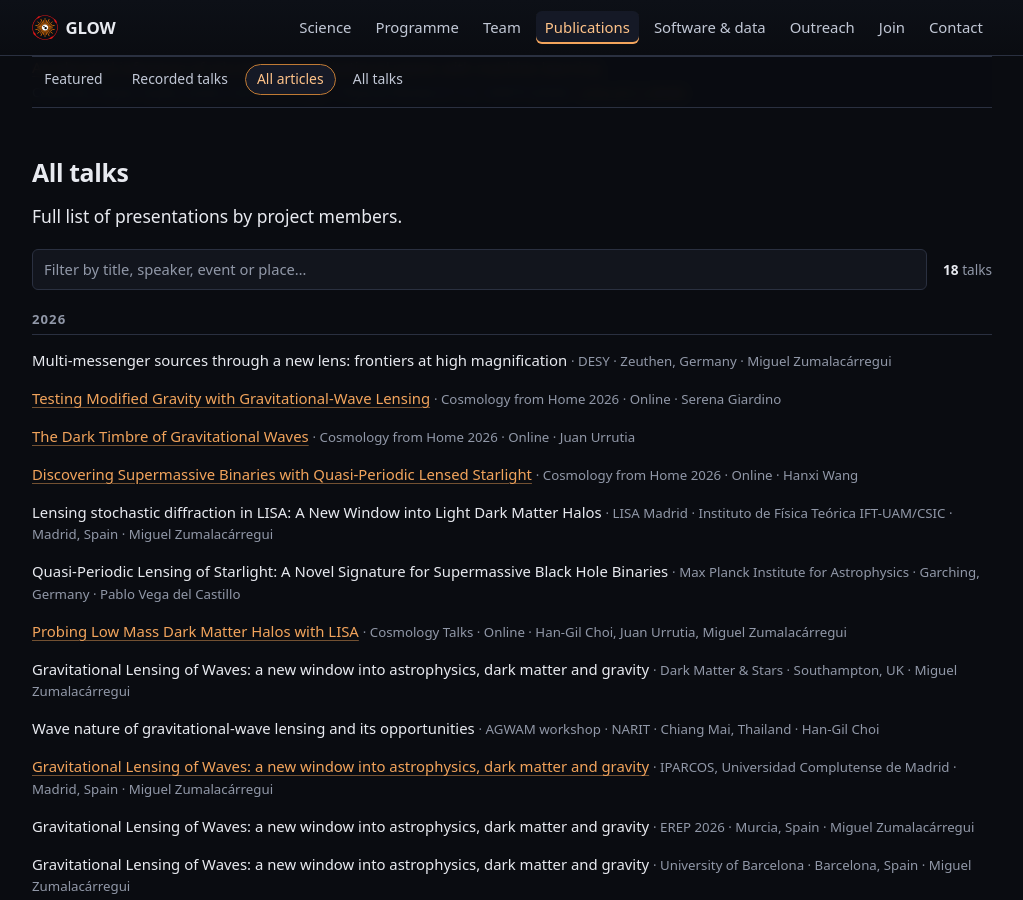
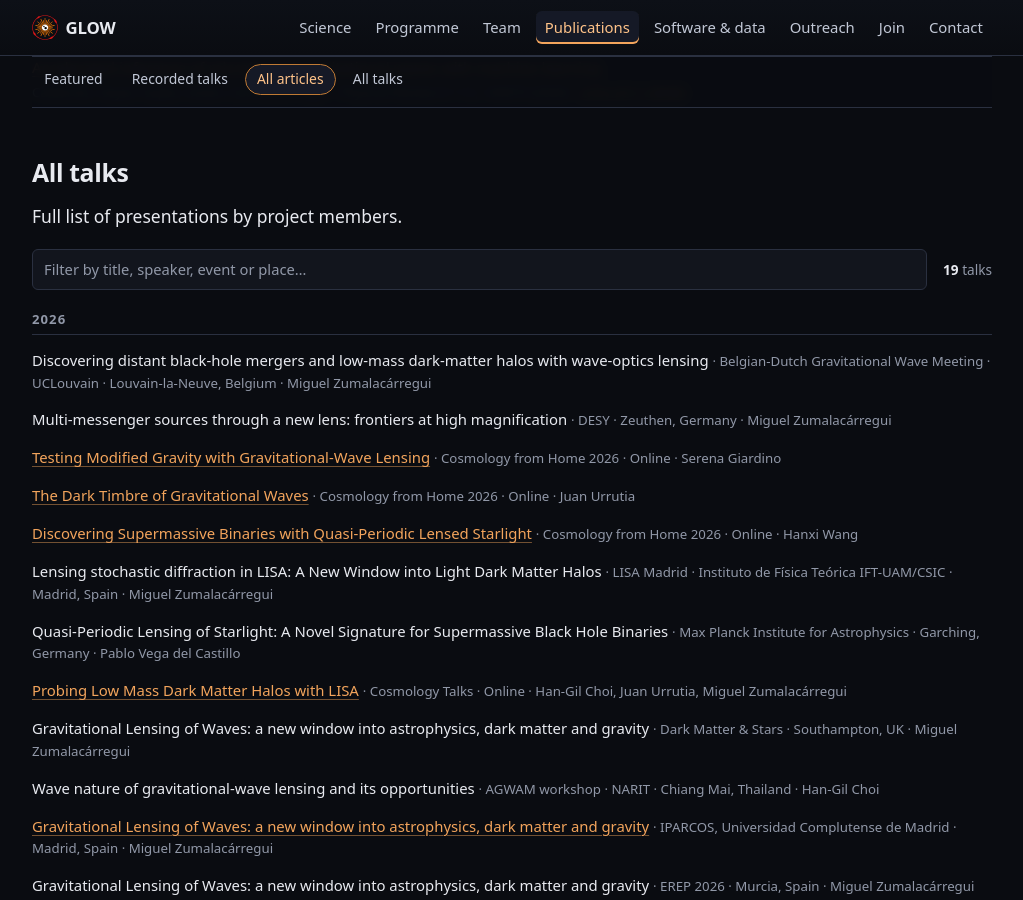
Before and after one commit to glow-astro/website, a Jekyll site: the page built from publications.html, in a window 1280 px wide and 900 px high, scrolled down 2677 px. Shown: the whole window, without its empty margins (128-1151 px from the left). Built offline with Jekyll 4.4.1, drawn with Linux system fonts in a browser that asks for light colours.

Commit message:
Add the Belgian-Dutch Gravitational Wave Meeting talk
Plenary invited talk at UCLouvain, 9 October 2026. Venue and meeting name
from the agenda; title as given by the speaker.

Co-Authored-By: Claude Opus 5.5 <noreply@anthropic.com>
Claude-Session: https://claude.ai/code/session_01AaS4JYVJpetHvpQDv6i2G2

```diff
--- a/_data/publications.yml
+++ b/_data/publications.yml
@@ -237,6 +237,16 @@ talks:
   # the kind of talk: "invited", "plenary" and "recorded webinar" were dropped
   # on 2026-08-28 as noise on a project page, the recording being evident from
   # the link. That information lives in the CV, which is where it counts.
+  # Meeting, venue and dates (7-9 October 2026, Aula Magna) from the agenda,
+  # https://agenda.irmp.ucl.ac.be/event/5782/; title as the owner gave it.
+  - title: "Discovering distant black-hole mergers and low-mass dark-matter halos with wave-optics lensing"
+    event: "Belgian-Dutch Gravitational Wave Meeting"
+    institution: "UCLouvain"
+    city: "Louvain-la-Neuve"
+    country: "Belgium"
+    speakers: ["Miguel Zumalacárregui"]
+    date: 2026-10-09
+
   - title: "Multi-messenger sources through a new lens: frontiers at high magnification"
     institution: "DESY"
     city: "Zeuthen"
```
